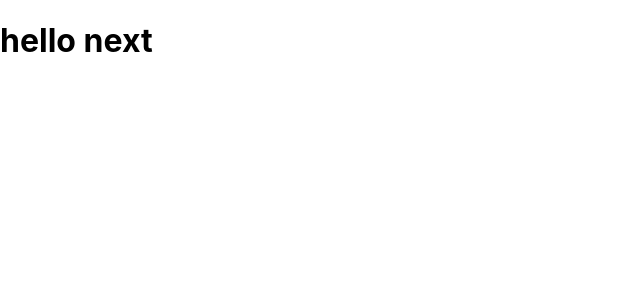
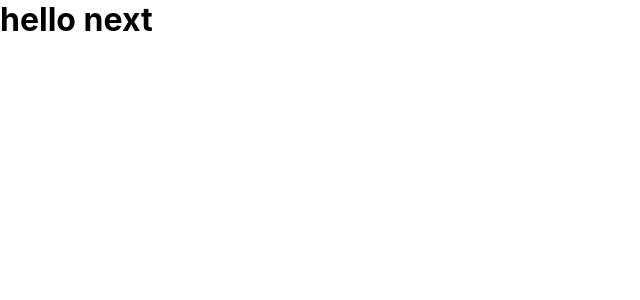
Before and after one commit to sadegh-mhf/iota-project, a Next.js app: page / in a window 1280 px wide. Shown: the top 300 px of the page, without its empty margins (0-640 px from the left). Built offline with nearby package versions, Linux system fonts and the light colour scheme.

Commit message:
style: some global styles added to globals.css

```diff
--- a/styles/globals.css
+++ b/styles/globals.css
@@ -1,7 +1,6 @@
 html,
 body {
-  padding: 0;
-  margin: 0;
+
   font-family: -apple-system, BlinkMacSystemFont, Segoe UI, Roboto, Oxygen,
     Ubuntu, Cantarell, Fira Sans, Droid Sans, Helvetica Neue, sans-serif;
 }
@@ -12,5 +11,10 @@ a {
 }
 
 * {
+  padding: 0;
+  margin: 0;
   box-sizing: border-box;
+  text-decoration: none;
+  list-style: none;
+  overflow-x: hidden;
 }
```
